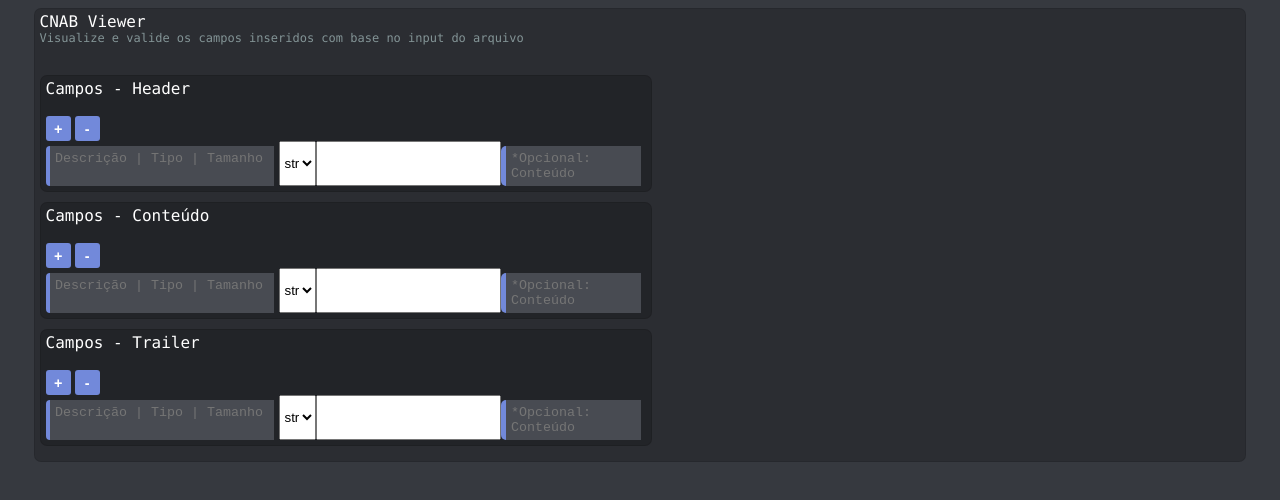
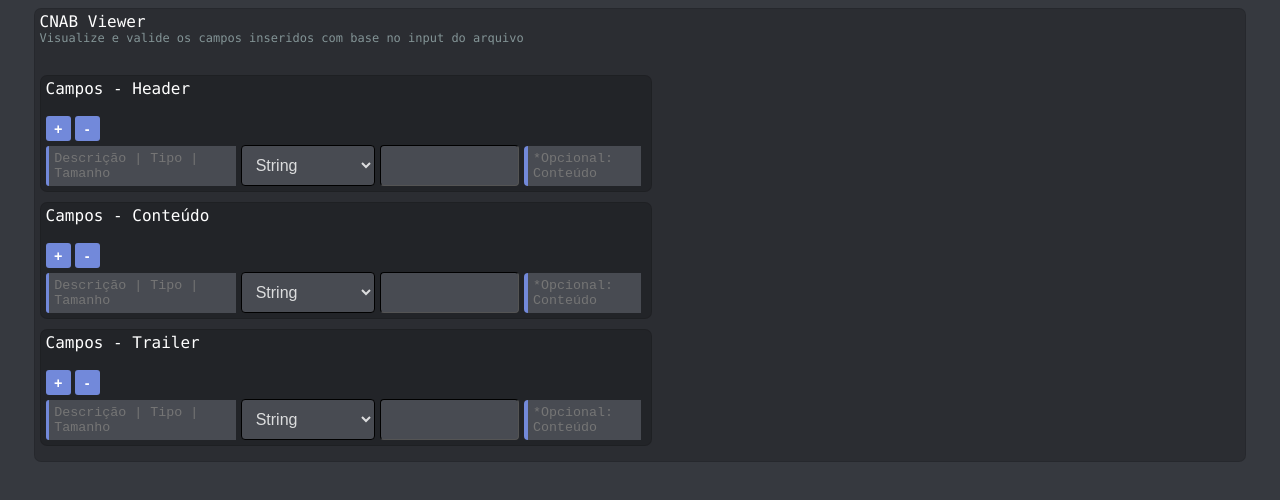
Before and after one commit to Lautenschlager-id/cnab-viewer.github.io, a Next.js app: page / in a window 1280 px wide. Shown: the top 500 px of the page. Built offline with nearby package versions, Linux system fonts and the light colour scheme.

Commit message:
implement custom selection and options

```diff
--- a/components/controllers/CNABField.js
+++ b/components/controllers/CNABField.js
@@ -1,10 +1,13 @@
 import { useRef } from "react";
 
 import CustomTextArea from "../elements/CustomTextArea";
+import CustomSelect from "../elements/CustomSelect";
+
 
 export default function CNABField(props)
 {
 	const nameRef = useRef();
+	const typeRef = useRef();
 	const valueRef = useRef();
 
 	return (
@@ -16,10 +19,10 @@ export default function CNABField(props)
 				placeholder="Descrição | Tipo | Tamanho"
 				width="120%"
 			/>
-			<select>
-				<option>str</option>
-				<option>int</option>
-			</select>
+			<CustomSelect
+				innerRef={typeRef}
+				options="String,Number"
+			/>
 			<input type="number" />
 			<CustomTextArea
 				innerRef={valueRef}
--- /dev/null
+++ b/components/elements/CustomSelect.js
@@ -0,0 +1,30 @@
+function _CustomOption(props)
+{
+	let value = props.option.toLowerCase().replaceAll(' ', '_');
+	return (
+		<option value={value}>
+			{props.option}
+		</option>
+	);
+}
+
+const mapFromDynamicOption = (opt, index) => (
+	<_CustomOption
+		key={index}
+		option={opt}
+	/>
+);
+
+export default function CustomSelect(props)
+{
+	let options = props.options?.split(',') || [];
+	options = options.map(mapFromDynamicOption);
+
+	return (
+		<select
+			ref={props.innerRef}
+		>
+			{options}
+		</select>
+	);
+}
--- a/pages/_app.js
+++ b/pages/_app.js
@@ -2,6 +2,7 @@ import "../styles/globals.css";
 import "../styles/components/container.css";
 import "../styles/components/button.css";
 import "../styles/components/textarea.css";
+import "../styles/components/select.css";
 
 function MyApp({ Component, pageProps }) {
   return <Component {...pageProps} />
--- /dev/null
+++ b/styles/components/select.css
@@ -0,0 +1,22 @@
+.container select,
+.container input[type="number"] {
+	background-color: #484B52;
+	border-color: #000000;
+	border-radius: 4px;
+	border-width: 1px;
+	color: #DCDDDE;
+	font-size: 1rem;
+	margin-right: 5px;
+	margin-top: 4px;
+	outline-width: 0;
+	padding: 0px 10px;
+	transition-duration: .5s;
+	width: 80%;
+}
+
+.container select:hover,
+.container input[type="number"]:hover {
+	background-color: #36383D;
+	border-radius: 6px;
+	border-width: 2px;
+}
```
Also changed, not shown: components/elements/CustomTextArea.js (line endings or trailing spaces).
